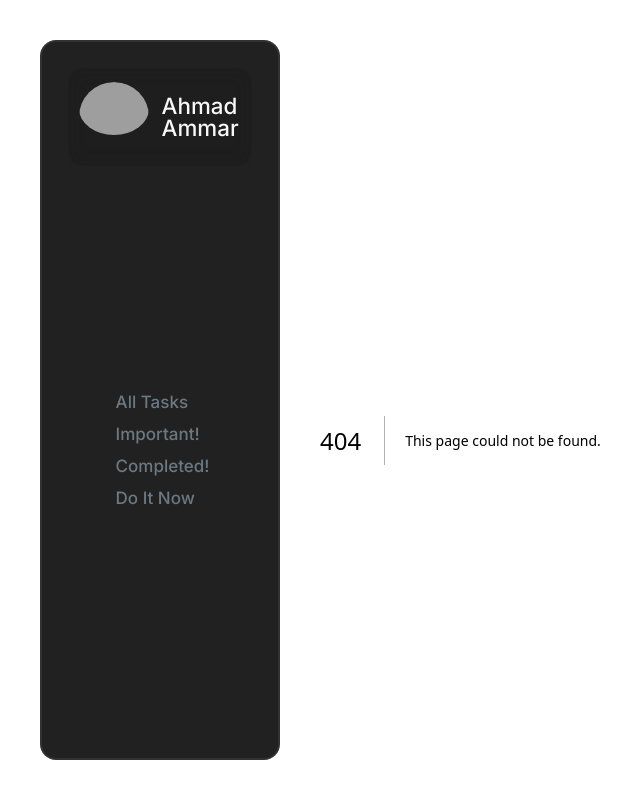
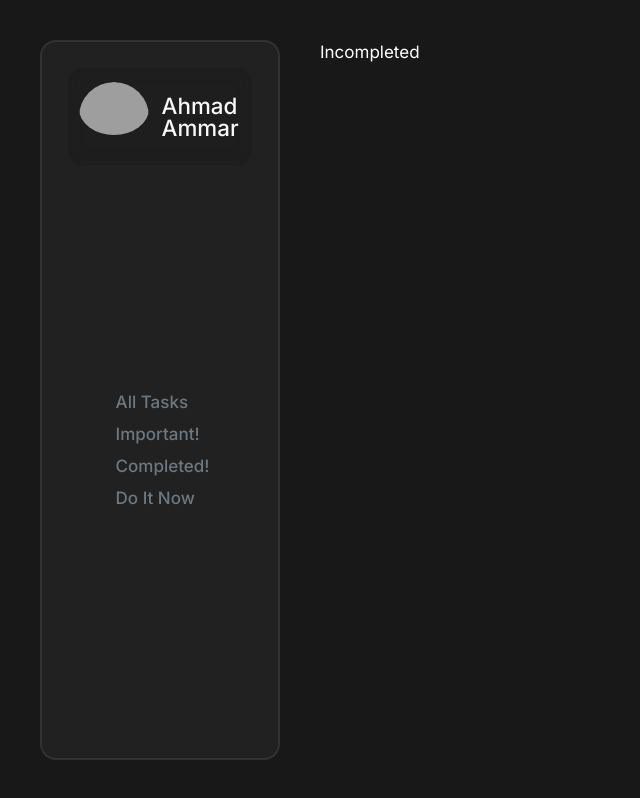
Before and after one commit to ahmadammarm/task-manager, a Next.js app: page /components/incompleted in a window 1280 px wide. Before the commit this address had no page. Shown: the top 798 px of the page, without its empty margins (0-640 px from the left). Built offline with nearby package versions, Linux system fonts and the light colour scheme; grey boxes are pictures that could not be loaded.

Commit message:
adding completed, important, and incompleted routing

```diff
--- /dev/null
+++ b/app/components/completed/page.tsx
@@ -0,0 +1,11 @@
+import React from 'react'
+
+const page = () => {
+  return (
+    <div>
+      Completed
+    </div>
+  )
+}
+
+export default page
--- /dev/null
+++ b/app/components/important/page.tsx
@@ -0,0 +1,11 @@
+import React from 'react'
+
+const page = () => {
+  return (
+    <div>
+      Important
+    </div>
+  )
+}
+
+export default page
--- /dev/null
+++ b/app/components/incompleted/page.tsx
@@ -0,0 +1,11 @@
+import React from 'react'
+
+const page = () => {
+  return (
+    <div>
+      Incompleted
+    </div>
+  )
+}
+
+export default page
```
